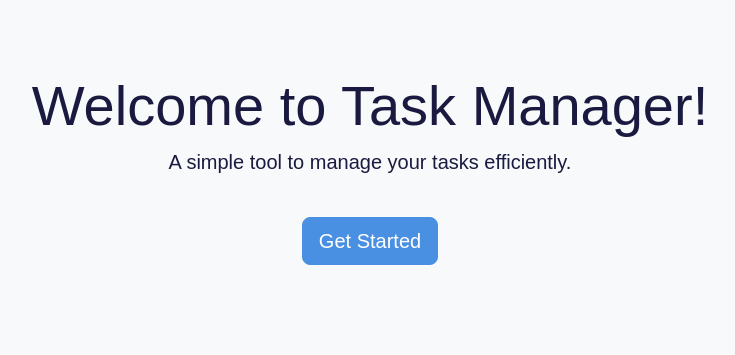
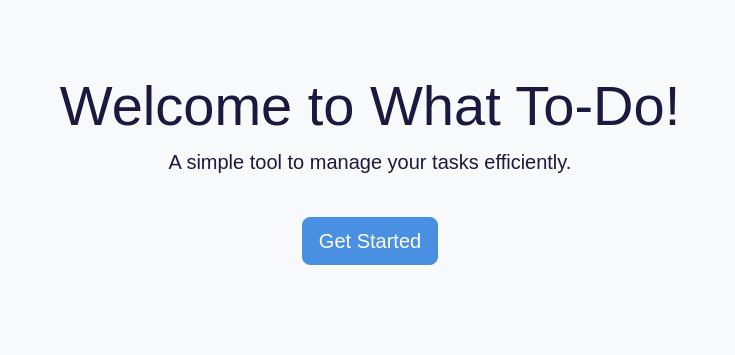
Before and after one commit to Mumta-heena/What-To-Do-, a Django app: page / in a window 1280 px wide. Shown: the part 65-420 px from the top of the page, without its empty margins (270-1005 px from the left). Run offline with Django 5.2, Linux system fonts and the light colour scheme.

Commit message:
Minor Change

```diff
--- a/tasks/templates/welcome.html
+++ b/tasks/templates/welcome.html
@@ -1,6 +1,6 @@
 {% extends 'base.html' %} {% block content %}
 <div class="container text-center py-5">
-  <h1 class="display-4">Welcome to Task Manager!</h1>
+  <h1 class="display-4">Welcome to What To-Do!</h1>
   <p class="lead">A simple tool to manage your tasks efficiently.</p>
   <a href="{% url 'get_started' %}" class="btn btn-primary btn-lg mt-4"
     >Get Started</a
```
Also changed, not shown: db.sqlite3.
